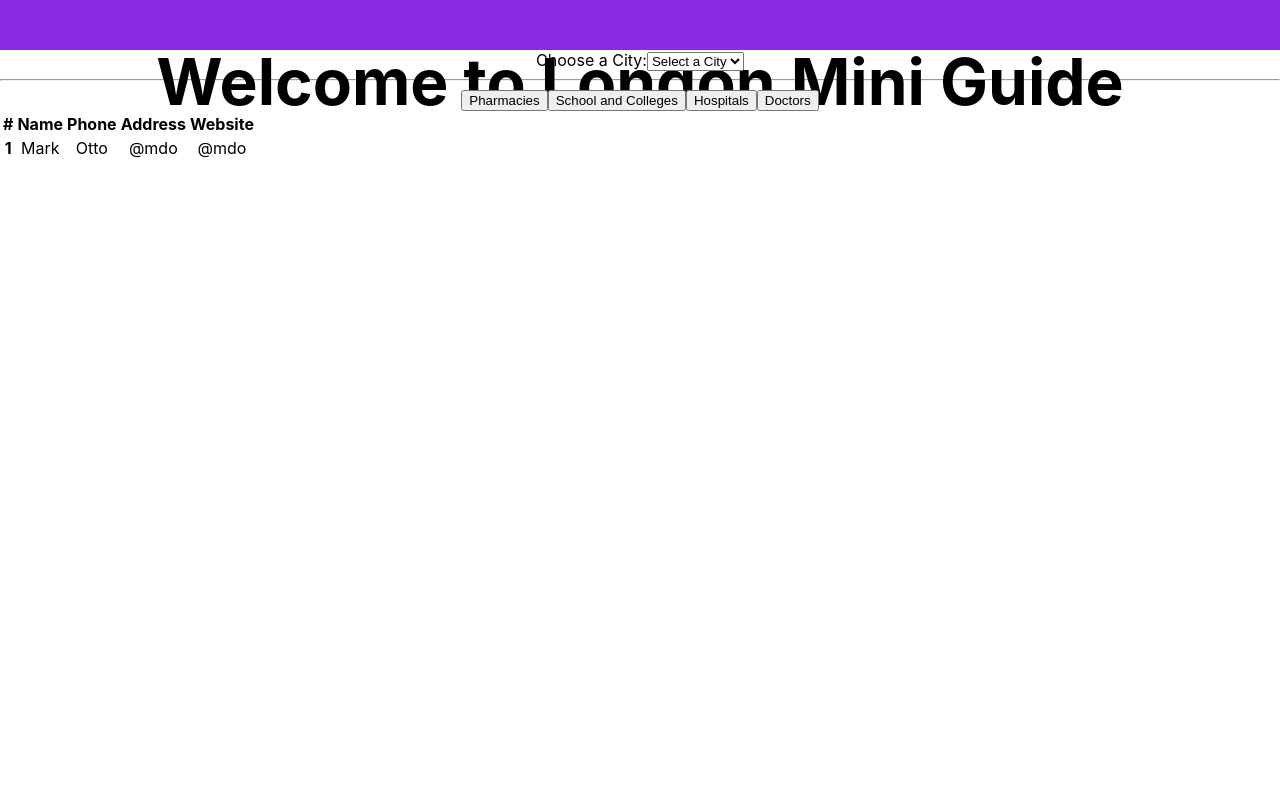
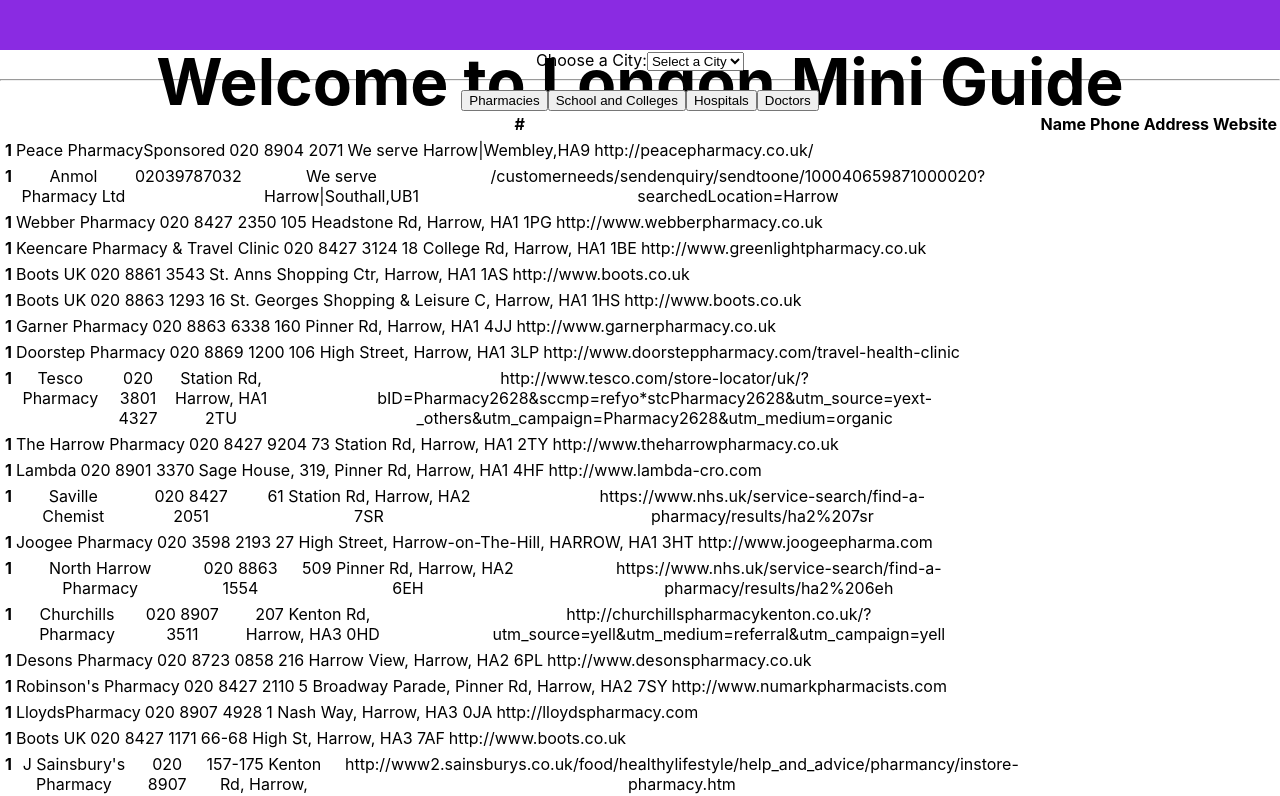
Before and after one commit to murselaysan/React-London-Mini-Guide, a React (Create React App) app: page / in a window 1280 px wide. Shown: the top 796 px of the page. Built offline with nearby package versions, Linux system fonts and the light colour scheme; the HTML template or start-up script is replaced by a standard one.

Commit message:
Added map for getting data

```diff
--- a/src/App.js
+++ b/src/App.js
@@ -6,7 +6,7 @@
 import './App.css';
 import Navbar from './Navbar';
 import Table from './Table';
-
+import Data  from "./data/Harrow.json"
 
 
 function App() {
@@ -28,7 +28,7 @@
     <div className="App">
      <Header />
      <Navbar />
-     <Table />
+     <Table info ={Data} />
 
     </div>
   );
--- a/src/Table.js
+++ b/src/Table.js
@@ -1,6 +1,6 @@
-import React from 'react'
+import React from "react";
 
-export default function Table() {
+export default function Table({info}) {
   return (
     <div>
       <table className="table table-striped">
@@ -15,14 +15,21 @@
         </thead>
         <tbody>
           <tr>
+            {info.pharmacies.map((data) =>{
+           return (
+                <div key={data.phone}>
               <th scope="row">1</th>
-      <td>Mark</td>
-      <td>Otto</td>
-      <td>@mdo</td>
-      <td>@mdo</td>
+            <td>{data.name}</td>
+            <td>{data.phone}</td>
+            <td>{data.address}</td>
+            <td>{data.website}</td>
+                </div>
+              )
+           })
+          }
           </tr>
-
         </tbody>
       </table>
     </div>
-    )}
+  );
+}
```
Lines whose indentation alone changed are shown as unchanged.
